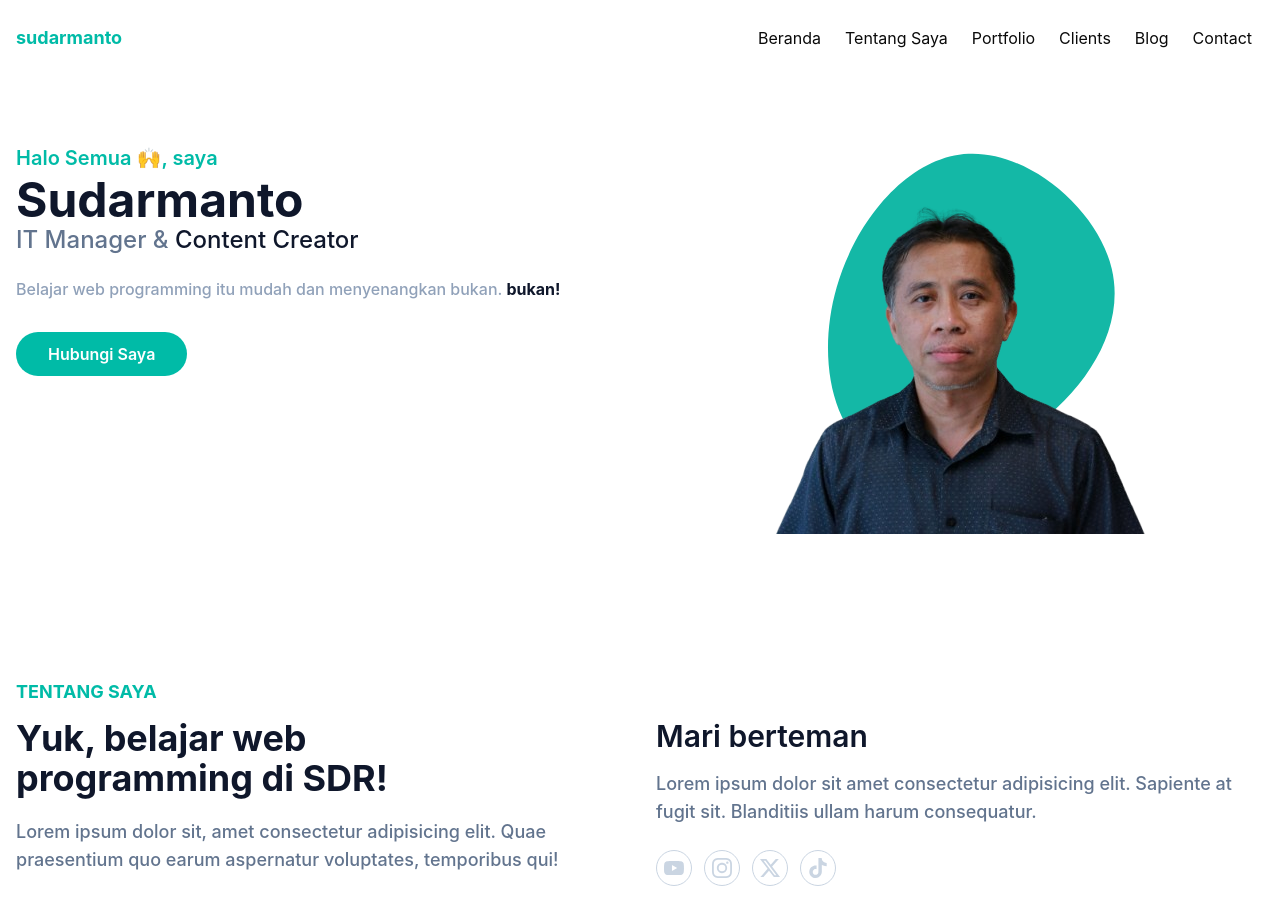
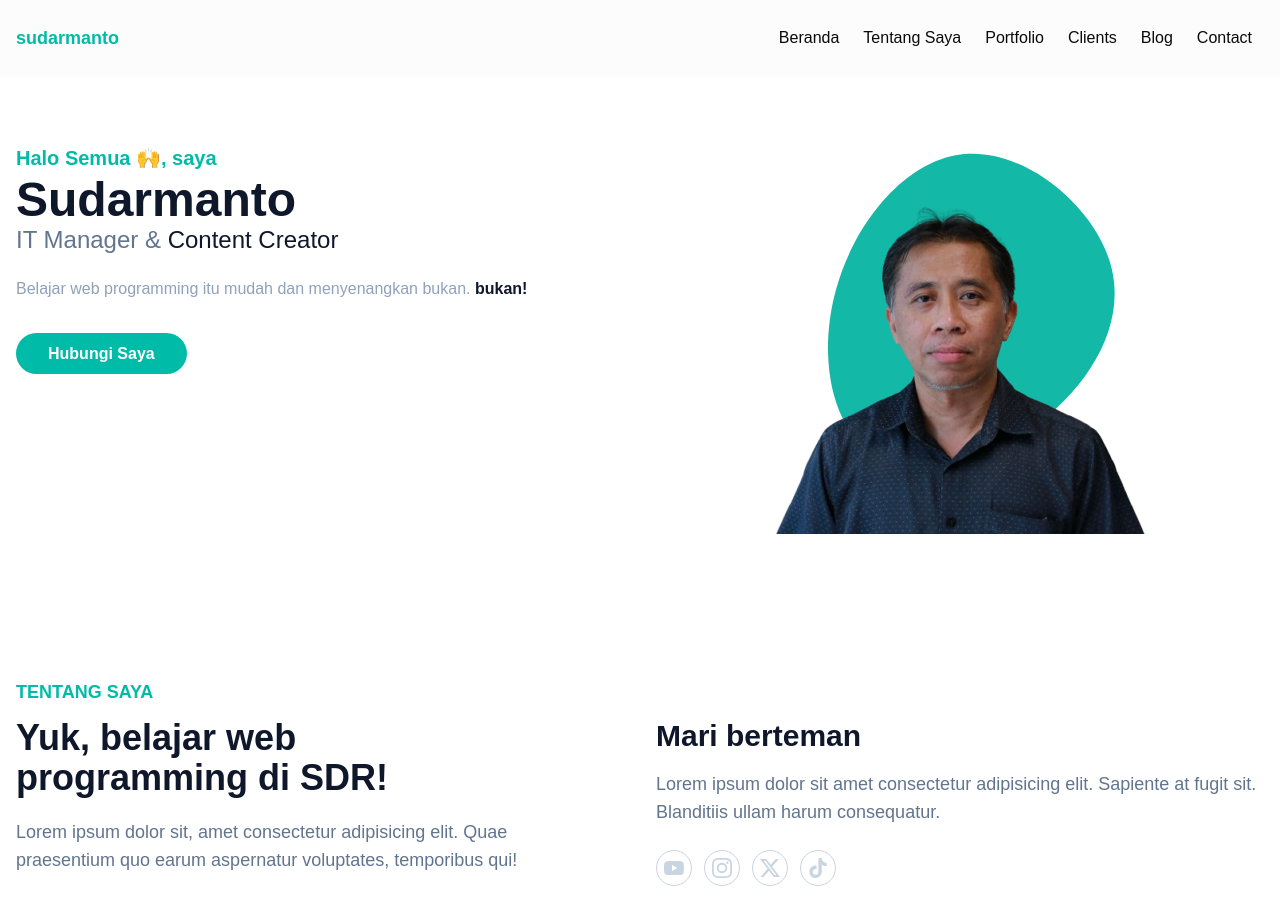
Before and after one commit to darmakom/tailwind-website-portfolio, a website: page index.html in a window 1280 px wide. Shown: the top 917 px of the page. Drawn offline with Linux system fonts and the light colour scheme.

Commit message:
Merubah tranfaransi Nav Menu

```diff
--- a/index.html
+++ b/index.html
@@ -8,7 +8,7 @@
 </head>
 <body>
    <!-- Header Start  -->
-    <header class="bg-transparent absolute top-0 left-0 w-full flex items-center z-10s">
+    <header class="bg-gray-50/50 absolute top-0 left-0 w-full flex items-center z-10s">
         <div class="container">
             <div class="flex items-center justify-between relative">
                 <div class="px-4">
```
Also changed, not shown: src/output.css.
